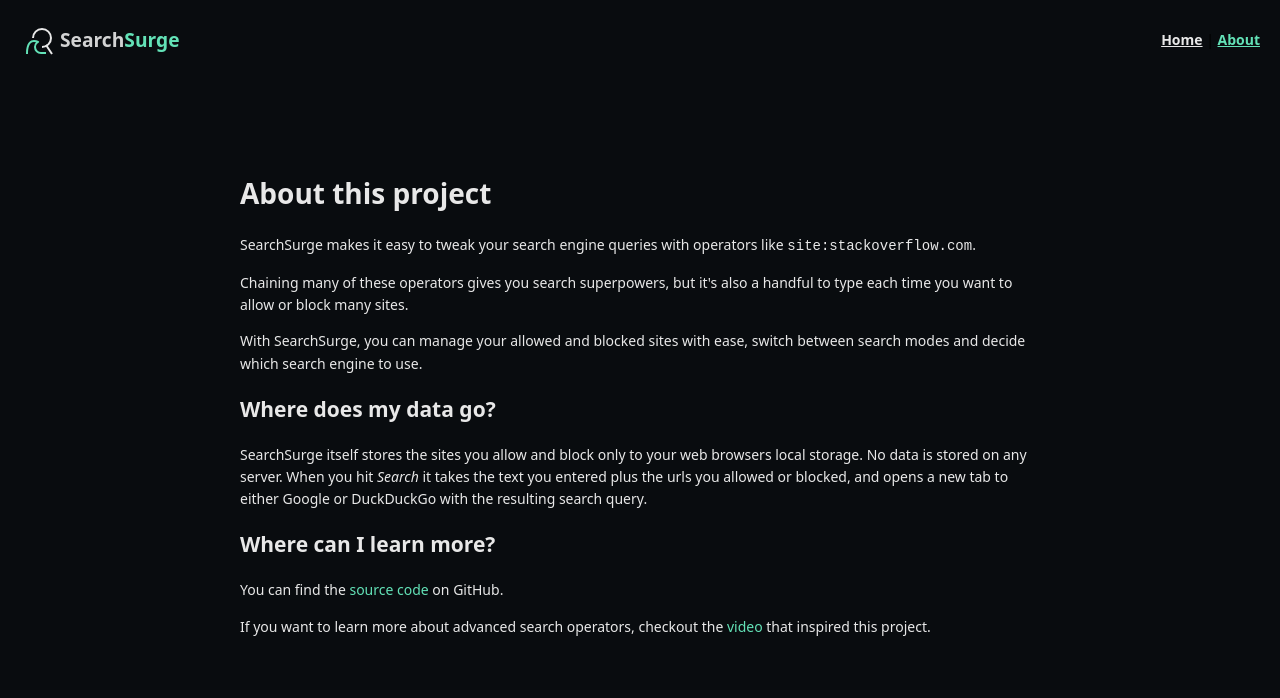
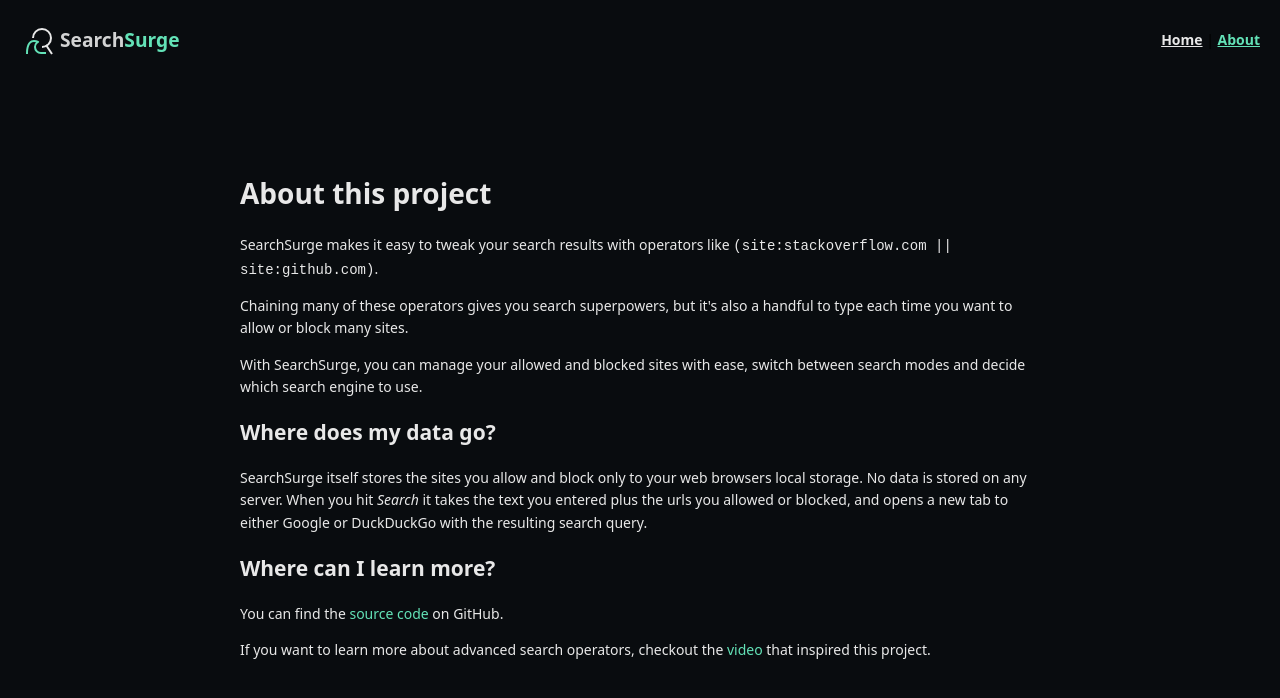
Before and after one commit to thutterer/searchsurge, a Vue app: page /about in a window 1280 px wide. Shown: the top 698 px of the page. Built offline with nearby package versions, Linux system fonts and the light colour scheme.

Commit message:
Update README and About

```diff
--- a/src/views/About.vue
+++ b/src/views/About.vue
@@ -2,8 +2,8 @@
   <div class="about">
     <h1>About this project</h1>
     <p>
-      SearchSurge makes it easy to tweak your search engine queries with
-      operators like <code>site:stackoverflow.com</code>.
+      SearchSurge makes it easy to tweak your search results with operators like
+      <code>(site:stackoverflow.com || site:github.com)</code>.
     </p>
     <p>
       Chaining many of these operators gives you search superpowers, but it's
@@ -24,10 +24,15 @@
     </p>
 
     <h2>Where can I learn more?</h2>
-    <p>You can find the <a href="https://github.com/thutterer/searchsurge">source code</a> on GitHub.</p>
+    <p>
+      You can find the
+      <a href="https://github.com/thutterer/searchsurge">source code</a> on
+      GitHub.
+    </p>
     <p>
       If you want to learn more about advanced search operators, checkout the
-      <a href="https://youtube.com">video</a> that inspired this project.
+      <a href="https://www.youtube.com/watch?v=cEBkvm0-rg0">video</a> that
+      inspired this project.
     </p>
   </div>
 </template>
```
Also changed, not shown: 1 other file (tests, documents, lock files or other folders).
